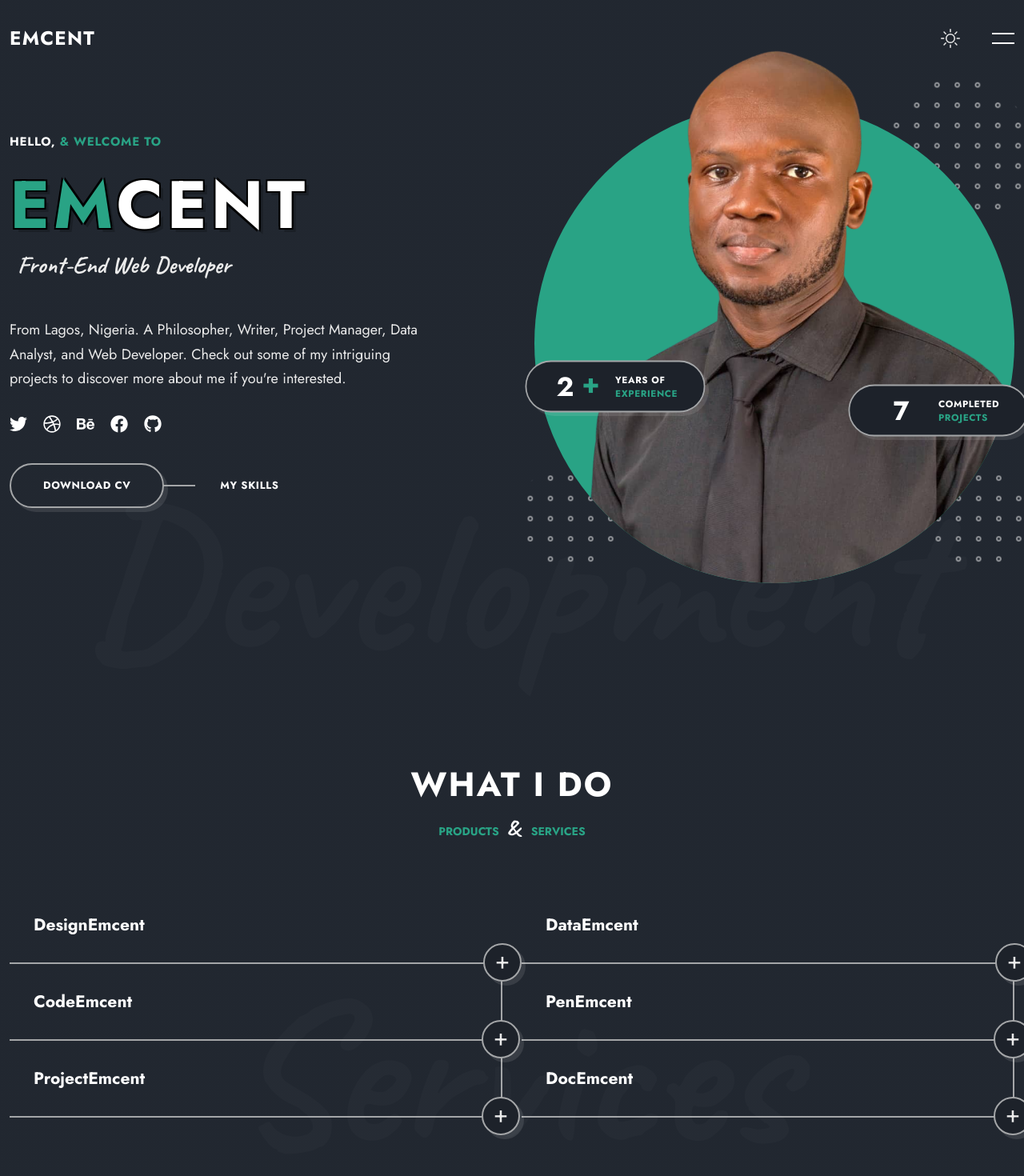
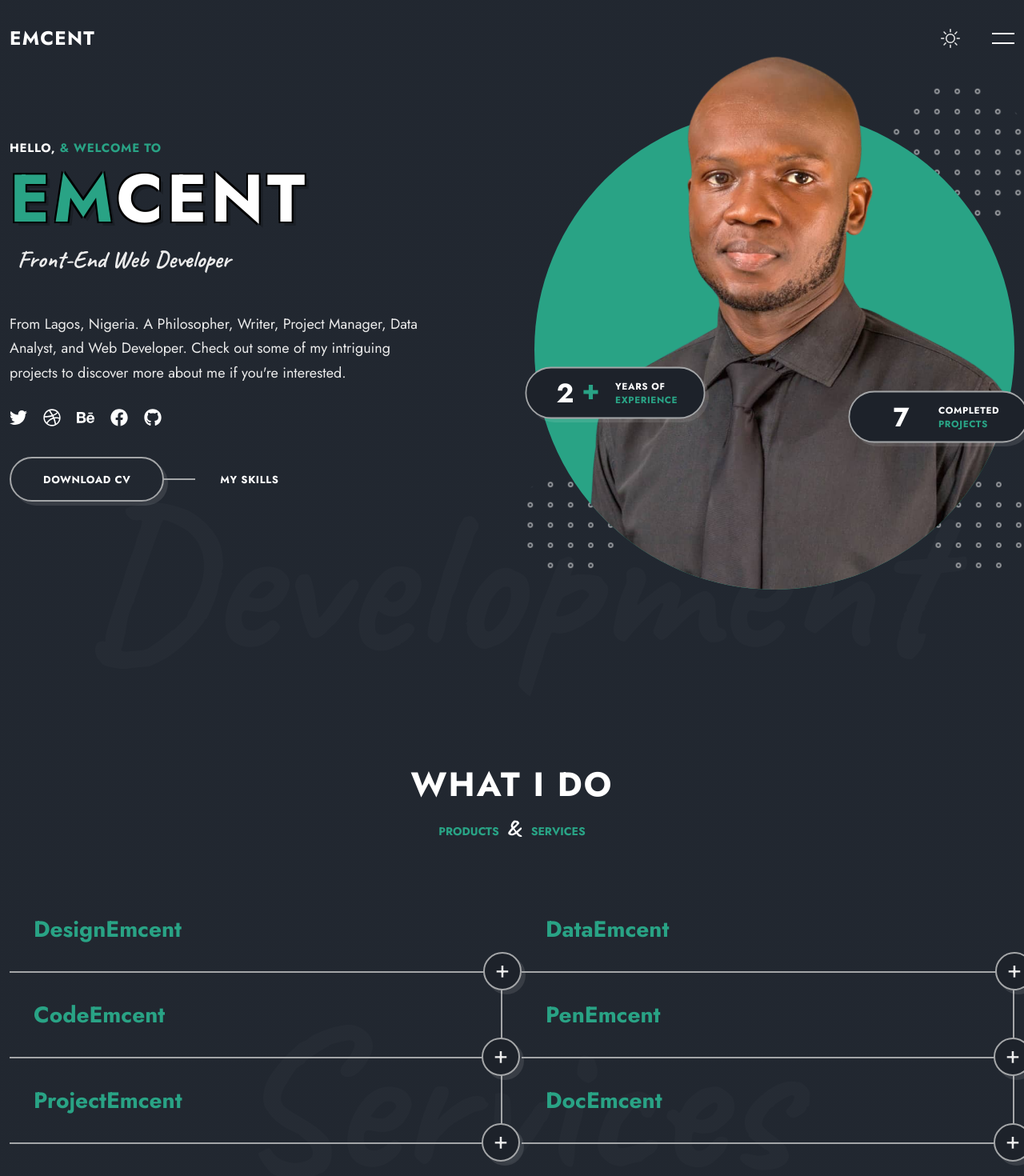
Before and after one commit to CodeEmcent/Inno-portfolio, a React (Vite) app in the folder portfolio/: page /#home in a window 1280 px wide. Shown: the top 1470 px of the page at 80% size. Built offline with nearby package versions, Linux system fonts and the light colour scheme.

Commit message:
Component Edit Continued

```diff
--- a/portfolio/src/Data.jsx
+++ b/portfolio/src/Data.jsx
@@ -145,15 +145,14 @@ export const projects = [
     category: 'Branding',
     title: 'Emcent Food App',
     description:
-      'Lorem ipsum dolor sit amet, consectetur adipiscing elit, sed do eiusmod tempor incididunt ut labore et dolore.',
+      'A brand of mobile application design for a future HotelEmcent.',
   },
   {
     id: 2,
     img: Project2,
     category: 'UI UX Design',
     title: 'Cacashi Delish',
-    description:
-      'Lorem ipsum dolor sit amet, consectetur adipiscing elit, sed do eiusmod tempor incididunt ut labore et dolore.',
+    description: 'A resturant website for Cacashi Delicious meals.',
   },
   {
     id: 3,
@@ -161,7 +160,7 @@ export const projects = [
     category: 'Development',
     title: 'Emcent Perspective',
     description:
-      'Lorem ipsum dolor sit amet, consectetur adipiscing elit, sed do eiusmod tempor incididunt ut labore et dolore.',
+      'For exchange of ideas and thoughts for all. A website of ideology.',
   },
   {
     id: 4,
@@ -169,7 +168,7 @@ export const projects = [
     category: 'Writing',
     title: 'The Question of Social Conscience',
     description:
-      'Lorem ipsum dolor sit amet, consectetur adipiscing elit, sed do eiusmod tempor incididunt ut labore et dolore.',
+      'An Emcent pulication that advocates for the formation of social conscience.',
   },
   {
     id: 5,
@@ -177,7 +176,7 @@ export const projects = [
     category: 'Development',
     title: 'Emcent Portfolio',
     description:
-      'Lorem ipsum dolor sit amet, consectetur adipiscing elit, sed do eiusmod tempor incididunt ut labore et dolore.',
+      'An official portfolio website designed and launched for Emcent by CodeEmcent.',
   },
   {
     id: 6,
--- a/portfolio/src/components/home/home.css
+++ b/portfolio/src/components/home/home.css
@@ -49,7 +49,29 @@
     2px -2px hsl(0, 0%, 0%), -2px -2px hsl(0, 0%, 0%),
     5px 5px 0 rgb(0 0 0 / 20%);
   line-height: 1.2;
-  margin-top: 15px;
+  margin: 0px;
+  white-space: nowrap;
+  overflow: hidden;
+  animation: typing 9s forwards;
+  -webkit-animation: typing 9s forwards;
+}
+
+@keyframes typing {
+  0% {
+    width: 0%;
+  }
+  100% {
+    width: 100%;
+  }
+}
+@keyframes blink {
+  0%,
+  100% {
+    border-right: 2px solid transparent;
+  }
+  50% {
+    border-right: 2px solid #222;
+  }
 }
 
 .home__text {
--- a/portfolio/src/components/resume/Card.jsx
+++ b/portfolio/src/components/resume/Card.jsx
@@ -9,13 +9,13 @@ const Card = (props) => {
   return (
     <div className='resume__item'>
       <div className='resume__header' onClick={() => setShowInfo(!showInfo)}>
-        <h3 className='resume__subtitle'>{props.title}</h3>
+        <h3 className='resume__title'>{props.title}</h3>
         <span className='resume__icon'>{showInfo ? '-' : '+'}</span>
       </div>
 
       <div className={`${showInfo ? 'show-content' : ''} resume__content`}>
         <div className='resume__date-title'>
-          <h3 className='resume__title'>{props.subtitle}</h3>
+          <h3 className='resume__subtitle'>{props.subtitle}</h3>
           <span className='resume__date text-cs'>
             <Link to='pricing' element={<Pricing />} className='link'>
               {props.read}
--- a/portfolio/src/components/resume/resume.css
+++ b/portfolio/src/components/resume/resume.css
@@ -28,11 +28,6 @@
 
 .resume__header {
   padding: 32px 30px;
-}
-
-.resume__subtitle {
-  font-size: var(--largest-font-size);
-  cursor: pointer;
 }
 
 .resume__icon {
@@ -82,16 +77,27 @@
   align-items: center;
 }
 
+.resume__group {
+  z-index: 1;
+}
+
 .resume__title {
-  font-family: var(--second-font);
+  font-size: var(--largest-font-size);
   font-size: var(--h3-font-size);
+  cursor: pointer;
+  color: var(--primary-color);
+}
+
+.resume__subtitle {
+  font-size: var(--h6-font-size);
+  font-style: italic;
+  font-weight: 500;
 }
 
 .resume__date {
   color: var(--title-color);
   font-size: var(--tiny-font-size);
   font-weight: 700;
-  z-index: 1;
 }
 
 .resume__description {
```
